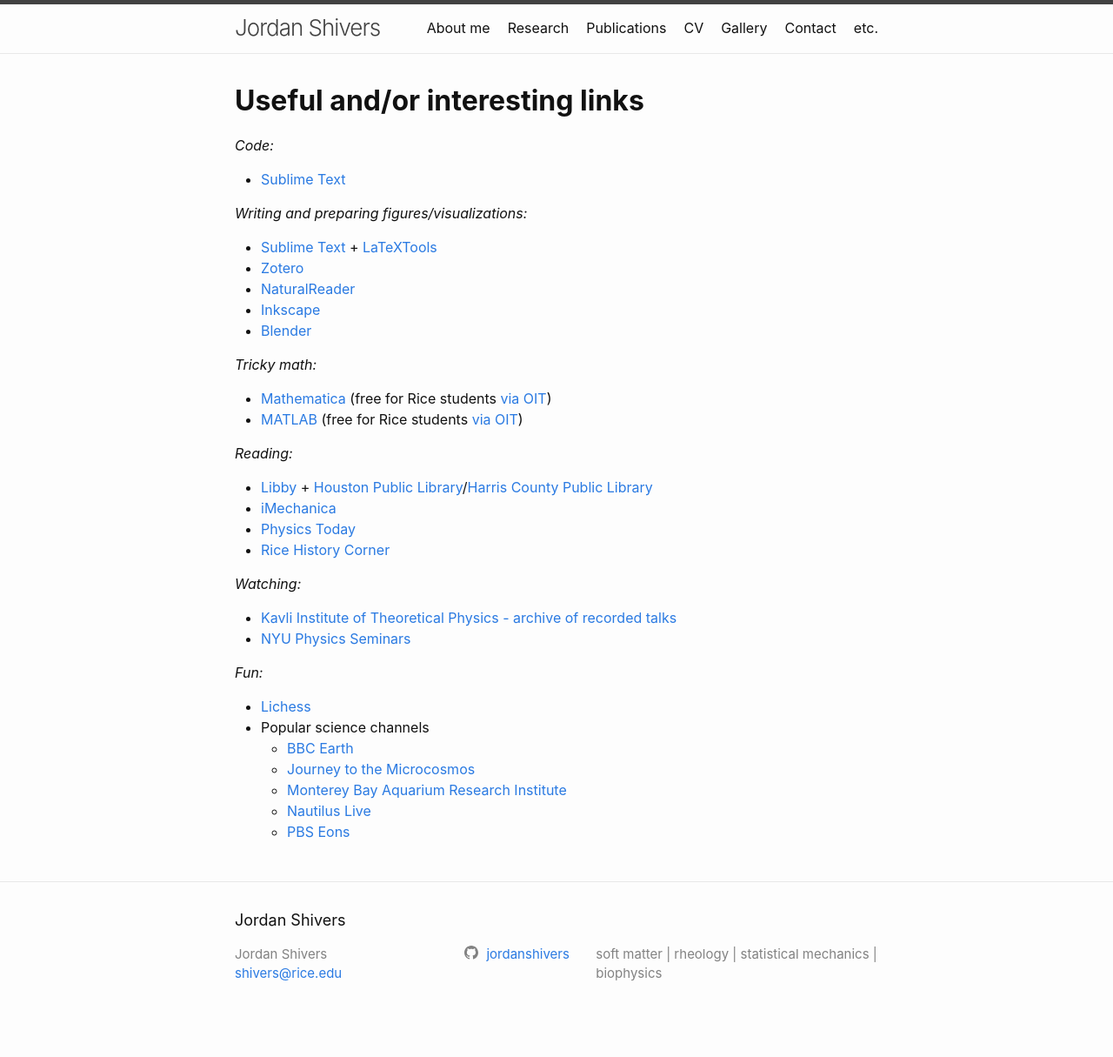
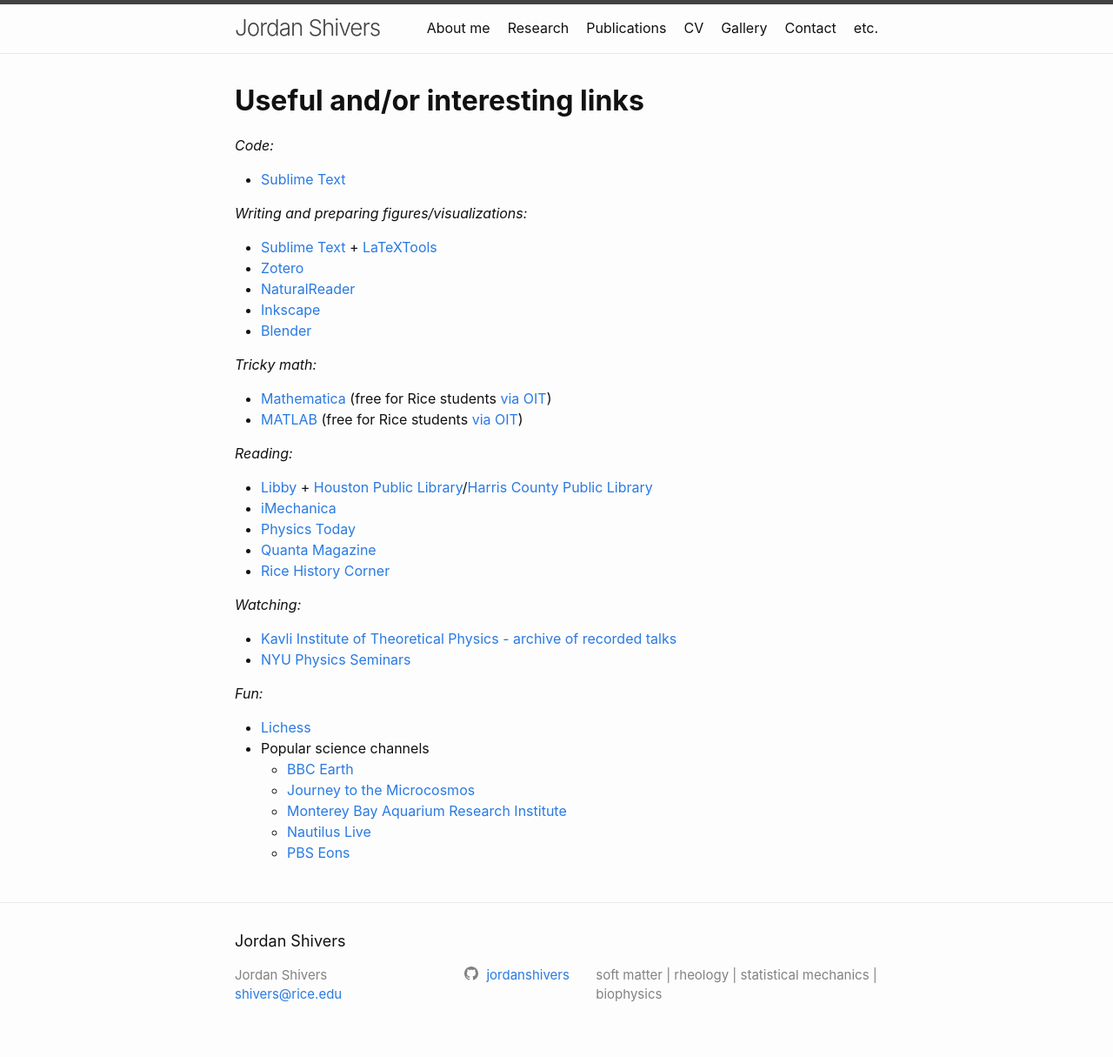
Before and after one commit to jordanshivers/jordanshivers.github.io, a Jekyll site: the page built from extras.md, in a window 1280 px wide. Shown: the whole page at 87% size. Built offline with Jekyll 4.4.1, drawn with Linux system fonts in a browser that asks for light colours; before the commit the page ends 1191 px from its top, so only the background shows below that.

Commit message:
Update extras.md

```diff
--- a/extras.md
+++ b/extras.md
@@ -24,6 +24,7 @@
 * [Libby](https://libbyapp.com/) + [Houston Public Library](https://houstonlibrary.org/find-it/my-link)/[Harris County Public Library](https://www.hcpl.net/services/card-account)
 * [iMechanica](https://imechanica.org/)
 * [Physics Today](https://physicstoday.scitation.org/)
+* [Quanta Magazine](https://www.quantamagazine.org/)
 * [Rice History Corner](https://ricehistorycorner.com/)
 
 *Watching:*
```
